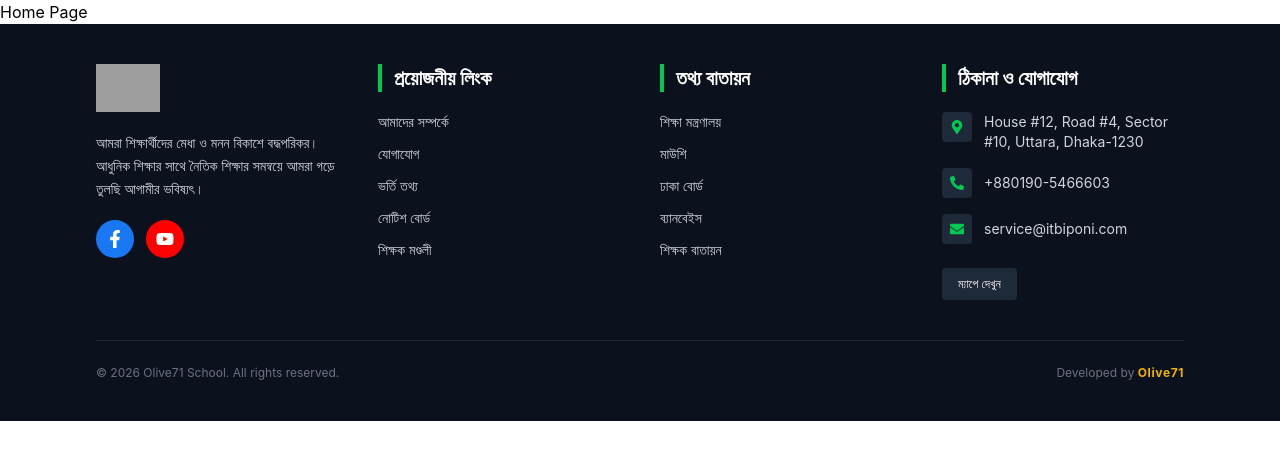
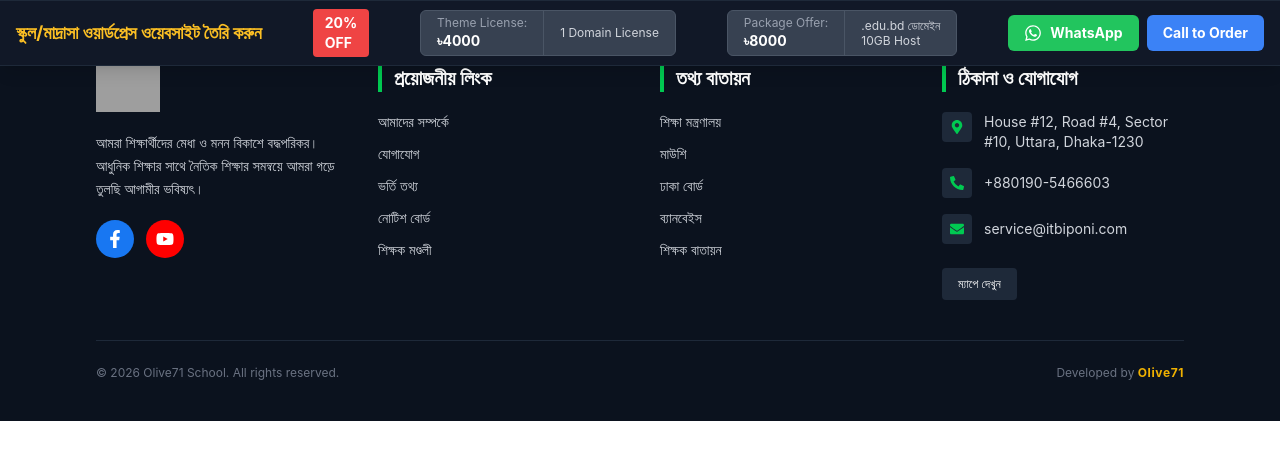
Before and after one commit to ratulislam46/School-Madrasa-Management, a React (Vite) app: page / in a window 1280 px wide. Shown: the top 460 px of the page. Built offline with nearby package versions, Linux system fonts and the light colour scheme; grey boxes are pictures that could not be loaded.

Commit message:
Added Navbar

```diff
--- a/src/Shared/Navbar/Navbar.jsx
+++ b/src/Shared/Navbar/Navbar.jsx
@@ -1,10 +1,94 @@
 import React from 'react';
+import { FaWhatsapp, FaPhoneAlt } from 'react-icons/fa';
 
 const Navbar = () => {
     return (
-        <div>
+        <nav className="fixed left-0 w-full z-50 bg-[#111827] text-white border-y border-gray-800 shadow-lg
+            /* Mobile: Bottom position */
+            bottom-0 md:top-0 md:bottom-auto py-2 px-4">
 
-        </div>
+            <div className="max-w-7xl mx-auto">
+                {/* Desktop View (md and up) */}
+                <div className="hidden md:flex items-center justify-between gap-4">
+                    <h2 className="text-[#FBBF24] font-bold text-lg whitespace-nowrap">
+                        স্কুল/মাদ্রাসা ওয়ার্ডপ্রেস ওয়েবসাইট তৈরি করুন
+                    </h2>
+
+                    <div className="bg-[#EF4444] px-3 py-1 rounded text-sm font-bold animate-pulse">
+                        20% <br /> OFF
+                    </div>
+
+                    <div className="flex bg-[#374151] rounded-md border border-gray-600 divide-x divide-gray-600">
+                        <div className="px-4 py-1 text-xs">
+                            <span className="block text-gray-400">Theme License:</span>
+                            <span className="font-bold text-sm text-white">৳4000</span>
+                        </div>
+                        <div className="px-4 py-1 flex items-center text-xs text-gray-300">
+                            1 Domain License
+                        </div>
+                    </div>
+
+                    <div className="flex bg-[#374151] rounded-md border border-gray-600 divide-x divide-gray-600">
+                        <div className="px-4 py-1 text-xs">
+                            <span className="block text-gray-400">Package Offer:</span>
+                            <span className="font-bold text-sm text-white">৳8000</span>
+                        </div>
+                        <div className="px-4 py-1 flex items-center text-xs text-gray-300 leading-tight">
+                            .edu.bd ডোমেইন <br /> 10GB Host
+                        </div>
+                    </div>
+
+                    <div className="flex gap-2">
+                        <button className="bg-[#22C55E] hover:bg-[#16a34a] px-4 py-2 rounded-md flex items-center gap-2 font-bold text-sm transition">
+                            <FaWhatsapp className="text-lg" /> WhatsApp
+                        </button>
+                        <button className="bg-[#3B82F6] hover:bg-[#2563eb] px-4 py-2 rounded-md flex items-center gap-2 font-bold text-sm transition">
+                            Call to Order
+                        </button>
+                    </div>
+                </div>
+
+                {/* Mobile View (Below md) */}
+                <div className="md:hidden flex flex-col gap-2">
+                    <div className="flex justify-between items-center">
+                        <h2 className="text-[#FBBF24] font-bold text-sm">
+                            স্কুল/মাদ্রাসা ওয়ার্ডপ্রেস ওয়েবসাইট তৈরি করুন
+                        </h2>
+                        <span className="bg-[#EF4444] text-[10px] px-2 py-0.5 rounded font-bold">20% OFF</span>
+                    </div>
+
+                    {/* Pricing Row 1 */}
+                    <div className="flex bg-[#1f2937] rounded border border-gray-700 divide-x divide-gray-700 text-[10px]">
+                        <div className="flex-1 p-1 text-center">
+                            Theme License: <span className="font-bold">৳4000</span>
+                        </div>
+                        <div className="flex-1 p-1 text-center text-gray-400">
+                            1 Domain License
+                        </div>
+                    </div>
+
+                    {/* Pricing Row 2 */}
+                    <div className="flex bg-[#1f2937] rounded border border-gray-700 divide-x divide-gray-700 text-[10px]">
+                        <div className="flex-1 p-1 text-center">
+                            Package Offer: <span className="font-bold">৳8000</span>
+                        </div>
+                        <div className="flex-1 p-1 text-center text-gray-400">
+                            .edu.bd ডোমেইন 10GB Host
+                        </div>
+                    </div>
+
+                    {/* Mobile Buttons */}
+                    <div className="flex gap-2 h-8">
+                        <button className="flex-1 bg-[#22C55E] rounded flex items-center justify-center">
+                            <FaWhatsapp className="text-white" />
+                        </button>
+                        <button className="flex-1 bg-[#3B82F6] rounded flex items-center justify-center">
+                            <FaPhoneAlt className="text-white text-xs" />
+                        </button>
+                    </div>
+                </div>
+            </div>
+        </nav>
     );
 };
 
```
